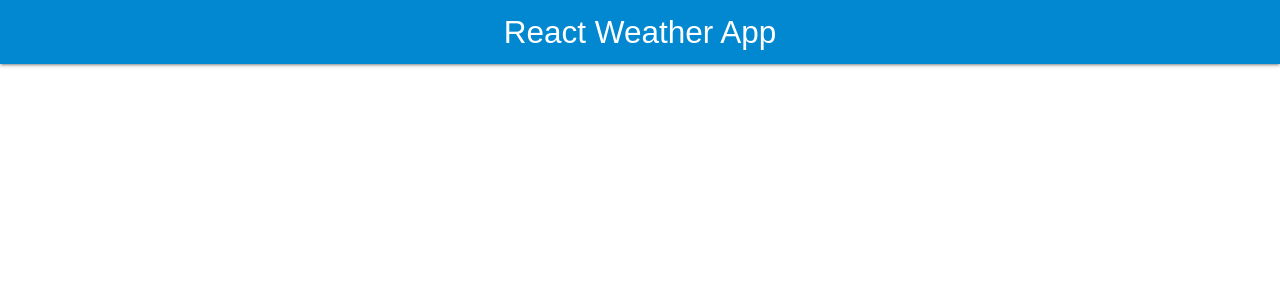
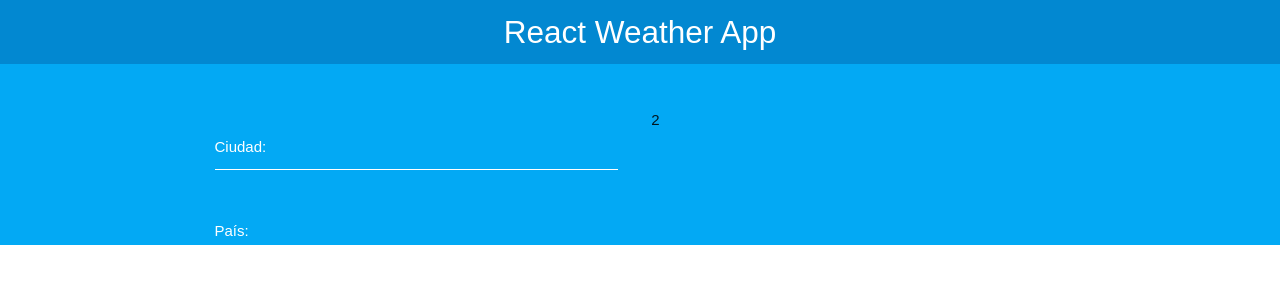
Before and after one commit to PabloVeraH/react_weather, a React (Create React App) app: page / in a window 1280 px wide. Shown: the top 300 px of the page. Built offline with nearby package versions, Linux system fonts and the light colour scheme.

Commit message:
Add form to app

```diff
--- a/src/App.js
+++ b/src/App.js
@@ -1,5 +1,6 @@
 import React, {Fragment} from 'react';
 import Header from './components/Header';
+import Formulario from './components/Formulario';
 
 
 function App() {
@@ -8,6 +9,19 @@ function App() {
       <Header
         titulo='React Weather App'
       />
+
+      <div className="contenedor-form">
+          <div className="container">
+              <div className="row">
+                  <div className="col m6 s12">
+                      <Formulario />
+                  </div>
+                  <div className="col m6 s12">
+                      2
+                  </div>
+              </div>
+          </div>
+      </div>
     </Fragment>
   );
 }
--- /dev/null
+++ b/src/components/Formulario.js
@@ -0,0 +1,29 @@
+import React from 'react';
+
+const Formulario = () => {
+    return (
+        <form>
+            <div className="input-field col s12">
+                <input
+                    type="text"
+                    name="ciudad"
+                    id="ciudad"
+                />
+                <label htmlFor="ciudad">Ciudad: </label>
+            </div>
+
+            <div className="input-field col s12">
+                <select
+                    name="pais"
+                    id="pais"
+                >
+                    <option value="">-- Seleccione un país --</option>
+
+                </select>
+                <label htmlFor="pais">País: </label>
+            </div>
+        </form>
+    );
+}
+
+export default Formulario;
```
